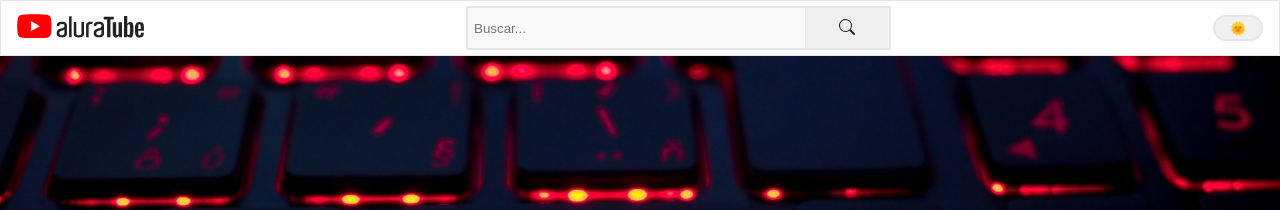
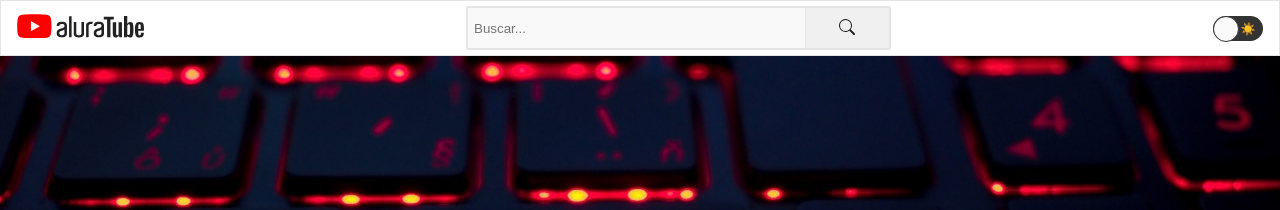
Before and after one commit to lucianosants/aluratube, a Next.js app: page / in a window 1280 px wide. Shown: the top 210 px of the page. Built offline with nearby package versions, Linux system fonts and the light colour scheme.

Commit message:
updated class 3

```diff
--- a/src/components/CSSReset/index.js
+++ b/src/components/CSSReset/index.js
@@ -20,8 +20,12 @@ export const CSSReset = createGlobalStyle`
     display: flex;
     flex: 1;
     overflow-x: hidden;
-    background-color: ${({ theme }) => theme.backgroundBase || '#F9F9F9'};
-    color: ${({ theme }) => theme.textColorBase || '#222222'};
+
+
+    background-color: ${({ theme }) => theme.backgroundBase};
+    color: ${({ theme }) => theme.textColorBase};
+
+
   }
   #__next {
     display: flex;
--- a/src/components/Favorites/styles.js
+++ b/src/components/Favorites/styles.js
@@ -23,7 +23,7 @@ export const StyledFavorites = styled.section`
 		gap: 8px;
 
 		&:visited {
-			color: currentColor;
+			color: ${({ theme }) => theme.textColorBase};
 		}
 	}
 
--- a/src/components/Header/styles.js
+++ b/src/components/Header/styles.js
@@ -2,7 +2,7 @@ import styled from 'styled-components';
 
 export const StyledHeader = styled.header`
 	margin-top: 50px;
-	background-color: ${({ theme }) => theme.backgroundLevel1 || '#F9F9F9'};
+	background-color: ${({ theme }) => theme.backgroundLevel1};
 `;
 
 export const StyledUserBanner = styled.div`
--- a/src/components/Menu/components/Search/styles.js
+++ b/src/components/Menu/components/Search/styles.js
@@ -28,7 +28,7 @@ export const StyledSearch = styled.div`
 		height: 40px;
 
 		svg {
-			fill: ${({ theme }) => theme.textColorBase || '#222222'};
+			fill: ${({ theme }) => theme.textColorBase};
 		}
 
 		@media (min-width: 600px) {
--- a/src/components/Menu/components/ToggleButton/index.jsx
+++ b/src/components/Menu/components/ToggleButton/index.jsx
@@ -1,5 +1,21 @@
+import { useContext } from 'react';
 import { StyledToggleTheme } from './styles';
+import { ColorModeContext } from '../../../../context/ColorModeContext';
 
-export default function ToggleButton({ toggleTheme }) {
-	return <StyledToggleTheme onClick={toggleTheme}></StyledToggleTheme>;
+export default function DarkModeSwitch() {
+	const context = useContext(ColorModeContext);
+
+	return (
+		<StyledToggleTheme>
+			<input
+				id='darkmode'
+				type='checkbox'
+				onChange={context.toggleTheme}
+			/>
+			<label htmlFor='darkmode' className='darkmode-switch'>
+				<span>🌙</span>
+				<span>☀️</span>
+			</label>
+		</StyledToggleTheme>
+	);
 }
--- a/src/components/Menu/components/ToggleButton/styles.js
+++ b/src/components/Menu/components/ToggleButton/styles.js
@@ -1,18 +1,45 @@
 import styled from 'styled-components';
 
 export const StyledToggleTheme = styled.button`
+	background-color: #333333;
+	border: 0;
+	padding: 3px;
+	font-size: 12px;
 	width: 50px;
-	height: 26px;
-	border-radius: 30px;
-	cursor: pointer;
+	height: 25px;
+	display: flex;
+	justify-content: space-around;
+	border-radius: 10000px;
 	position: relative;
-	border: none;
-	background-color: ${({ theme }) => theme.backgroundLevel2};
-	border: 2px solid ${({ theme }) => theme.borderBase};
+	label {
+		width: 50px;
+	}
+	span {
+		display: inline-flex;
+		width: 20px;
+		height: 20px;
+		align-items: center;
+		justify-content: center;
+	}
 
-	&:before {
-		content: '🌞';
+	label:before {
+		content: '';
+		background-color: #fafafa;
+		border: 1px solid #333333;
+		width: 24px;
+		height: 24px;
+		border-radius: 100%;
+		position: absolute;
+		top: 0;
+		bottom: 0;
 		left: 0;
-		top: 0;
+		transition: 0.3s;
+		cursor: pointer;
+	}
+	input[type='checkbox'] {
+		display: none;
+	}
+	input[type='checkbox']:checked + label:before {
+		transform: translateX(100%);
 	}
 `;
--- a/src/components/Menu/styles.js
+++ b/src/components/Menu/styles.js
@@ -5,8 +5,8 @@ export const StyledMenu = styled.header`
 	flex-direction: row;
 	height: 56px;
 	justify-content: space-between;
-	background-color: ${({ theme }) => theme.backgroundLevel1 || '#FFFFFF'};
-	border: 1px solid ${({ theme }) => theme.borderBase || '#e5e5e5'};
+	background-color: ${({ theme }) => theme.backgroundLevel1};
+	border: 1px solid ${({ theme }) => theme.borderBase};
 	align-items: center;
 	padding: 0 16px;
 	gap: 16px;
@@ -19,7 +19,7 @@ export const StyledMenu = styled.header`
 			max-width: 127px;
 		}
 		.text {
-			fill: ${({ theme }) => theme.textColorBase || '#222222'};
+			fill: ${({ theme }) => theme.textColorBase};
 		}
 	}
 `;
--- a/src/components/Timeline/styles.js
+++ b/src/components/Timeline/styles.js
@@ -38,7 +38,7 @@ export const StyledTimeline = styled.div`
 					padding-top: 8px;
 					display: block;
 					padding-right: 24px;
-					color: ${({ theme }) => theme.textColorBase || '#222222'};
+					color: ${({ theme }) => theme.textColorBase};
 				}
 			}
 		}
--- /dev/null
+++ b/src/context/ColorModeContext.jsx
@@ -0,0 +1,34 @@
+import { createContext, useState } from 'react';
+
+export const ColorModeContext = createContext({
+	mode: '',
+	setMode: () => alert('Voce precisa me configurar primeiro'),
+	toggleTheme: () => alert('Voce precisa me configurar primeiro'),
+});
+
+export function ColorModeProvider({ children, initialMode }) {
+	const [mode, setMode] = useState(initialMode);
+
+	const handleToggleTheme = () => {
+		if (mode === 'dark') setMode('light');
+		if (mode === 'light') setMode('dark');
+	};
+
+	return (
+		<ColorModeContext.Provider
+			value={{
+				mode: mode,
+				setMode: setMode,
+				toggleTheme: handleToggleTheme,
+			}}
+		>
+			{children}
+		</ColorModeContext.Provider>
+	);
+}
+
+export default function ProviderWrapper({ children }) {
+	return (
+		<ColorModeProvider initialMode={'light'}>{children}</ColorModeProvider>
+	);
+}
--- /dev/null
+++ b/src/pages/_app.jsx
@@ -0,0 +1,29 @@
+import { useContext } from 'react';
+import { ThemeProvider } from 'styled-components';
+
+import { CSSReset } from '../components/CSSReset';
+
+import { light } from '../styles/themes/light';
+import { dark } from '../styles/themes/dark';
+
+import ProviderWrapper, { ColorModeContext } from '../context/ColorModeContext';
+
+function MyApp({ Component, pageProps }) {
+	const context = useContext(ColorModeContext);
+	const themeActive = { light, dark };
+
+	return (
+		<ThemeProvider theme={themeActive[context.mode]}>
+			<CSSReset />
+			<Component {...pageProps} />;
+		</ThemeProvider>
+	);
+}
+
+export default function _App(props) {
+	return (
+		<ProviderWrapper>
+			<MyApp {...props} />
+		</ProviderWrapper>
+	);
+}
--- a/src/pages/index.jsx
+++ b/src/pages/index.jsx
@@ -1,49 +1,27 @@
 import { useState } from 'react';
-import { ThemeProvider } from 'styled-components';
 
 import config from '../../config.json';
 
-import { CSSReset } from '../components/CSSReset';
 import Menu from '../components/Menu';
 import Header from '../components/Header';
 import Timeline from '../components/Timeline';
 import Favorites from '../components/Favorites';
 
-import { light } from '../styles/themes/light';
-import { dark } from '../styles/themes/dark';
-
 function HomePage() {
 	const [filterValue, setFilterValue] = useState('');
-	const [darkIsOn, setDarkIsOn] = useState(false);
-
-	const handleToggleTheme = () => {
-		!darkIsOn ? setDarkIsOn(true) : setDarkIsOn(false);
-	};
 
 	return (
-		<>
-			<ThemeProvider theme={darkIsOn ? dark : light}>
-				<CSSReset />
 		<div>
-					<Menu
-						filterValue={filterValue}
-						setFilterValue={setFilterValue}
-						toggleTheme={() => handleToggleTheme()}
-					/>
+			<Menu filterValue={filterValue} setFilterValue={setFilterValue} />
 			<Header
 				github={config.github}
 				name={config.name}
 				job={config.job}
 				bg={config.bg}
 			/>
-					<Timeline
-						searchValue={filterValue}
-						playlists={config.playlists}
-					/>
+			<Timeline searchValue={filterValue} playlists={config.playlists} />
 			<Favorites favorites={config.favorites} />
 		</div>
-			</ThemeProvider>
-		</>
 	);
 }
 
```
Lines whose indentation alone changed are shown as unchanged.
